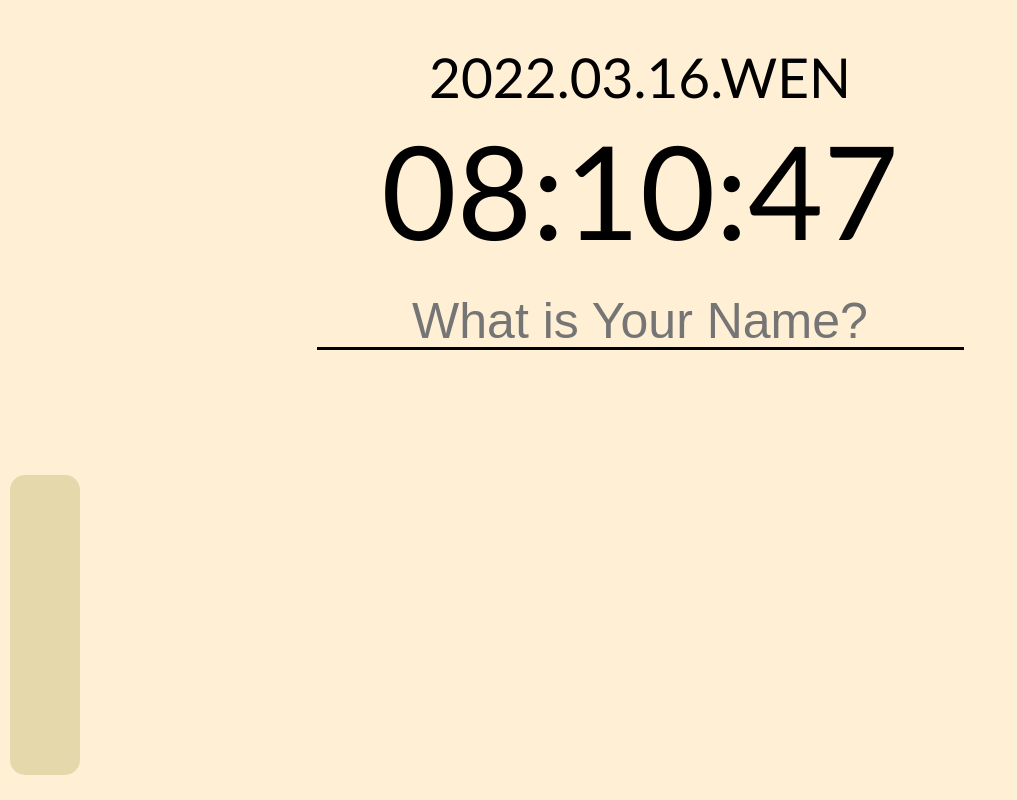
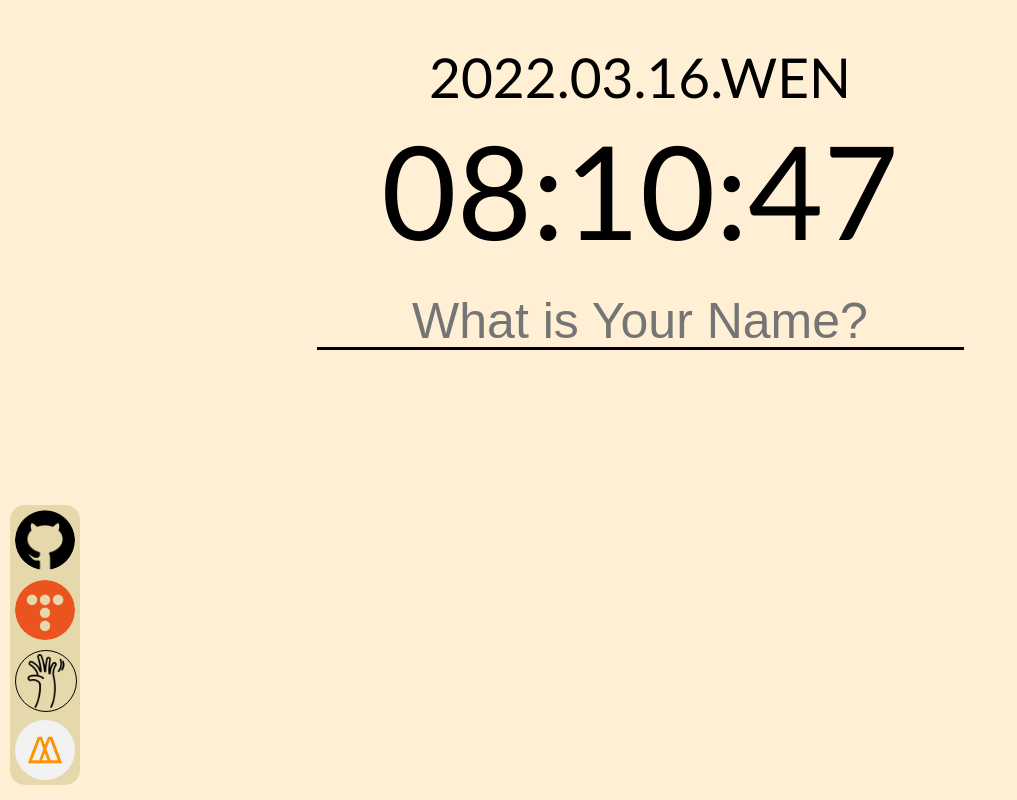
Before and after one commit to csumin0825/CSS_TEST, a plain HTML site: page index.html in a window 1280 px wide. Shown: the whole page, without its empty margins (0-1017 px from the left). Drawn offline with Linux system fonts and the light colour scheme.

Commit message:
Updtae menubar

```diff
--- a/css/styles.css
+++ b/css/styles.css
@@ -52,11 +52,11 @@ body {
 #menu {
   position: absolute;
   width: 70px;
-  height: 300px;
+  height: 280px;
   left: 0;
   bottom: 0;
   margin-left: 10px;
-  margin-bottom: 25px;
+  margin-bottom: 15px;
   background-color: rgba(189, 183, 107, 0.4);
   border-radius: 15px;
   display: flex;
@@ -82,3 +82,37 @@ input:focus {
 .hidden {
   display: none;
 }
+
+#menu ul {
+  position: absolute;
+  height: 100%;
+  width: 100%;
+  display: grid;
+  grid-template-rows: 1fr 1fr 1fr 1fr;
+}
+
+li {
+  display: flex;
+  align-items: center;
+  width: 100%;
+  height: 100%;
+}
+
+#menu a {
+  margin: 5px;
+  width: 60px;
+  height: 60px;
+  /* background-color: rgba(83, 44, 44, 0.5); */
+  border-radius: 50px;
+}
+
+a img {
+  display: block;
+  width: 100%;
+  height: auto;
+  border-radius: 50px;
+}
+
+.sang img {
+  border: 0.1px solid black;
+}
--- a/index.html
+++ b/index.html
@@ -9,7 +9,30 @@
   </head>
   <body>
     <div id="menu">
-      <img />
+      <ul>
+        <li class="git">
+          <a href="https://github.com/" target="_blank">
+            <img src="img/git.png"
+          /></a>
+        </li>
+        <li class="tstory">
+          <a
+            href="https://how-to-train-your-skills.tistory.com/"
+            target="_blank"
+            ><img src="img/tstory_.png"
+          /></a>
+        </li>
+        <li class="sang">
+          <a href="https://opentutorials.org/course/1" target="_blank"
+            ><img src="img/sang.png"
+          /></a>
+        </li>
+        <li class="nomad">
+          <a href="https://nomadcoders.co/" target="_blank"
+            ><img src="img/nomad_.jpg"
+          /></a>
+        </li>
+      </ul>
     </div>
     <h1 id="date">----.--.--.mon</h1>
     <h2 id="clock">00:00:00</h2>
```
Also changed, not shown: img/git.png (added), img/nomad.jpg (added), img/nomad_.jpg (added), img/nomad_.png (added), img/sang.png (added), img/tstory.png (added), img/tstory_.png (added).
